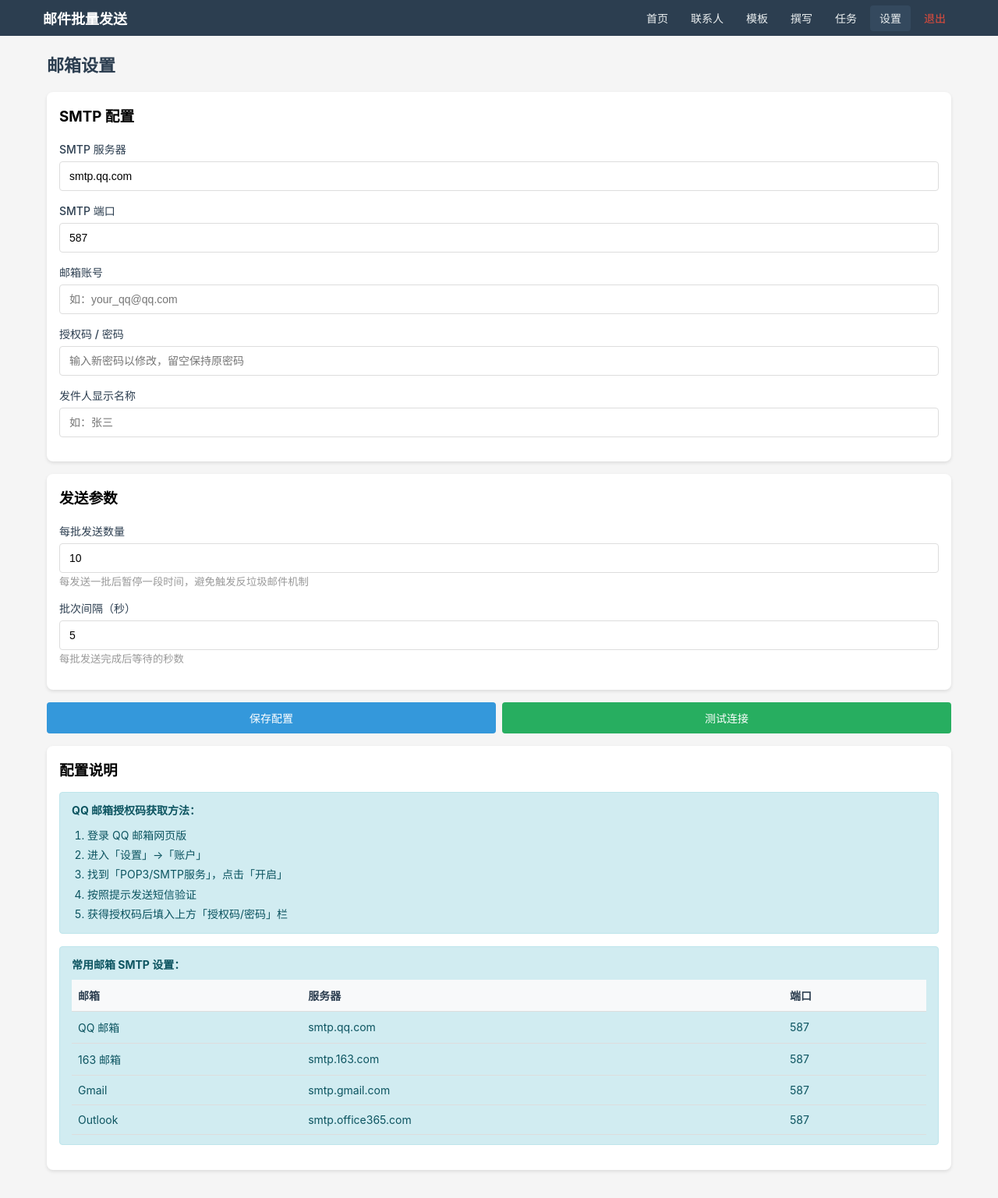
After one commit to YinGakki/email-bulk-sender, a Flask app: page /settings in a window 1280 px wide. The commit adds this page. Shown: the whole page at 78% size. Run offline with Flask 3, Linux system fonts and the light colour scheme.

Commit message:
feat: add email config in page, attachment upload, send separately/group options

```diff
--- a/app.py
+++ b/app.py
@@ -3,10 +3,11 @@ import functools
 import pandas as pd
 import io
 import os
+import uuid
 from datetime import datetime
 
 from config import Config
-from models import db, Contact, EmailTemplate, SendTask, SendLog
+from models import db, Contact, EmailTemplate, SendTask, SendLog, EmailConfig, Attachment
 from email_sender import start_send_task, cancel_send_task
 
 app = Flask(__name__)
@@ -15,9 +16,32 @@ app.config.from_object(Config)
 # 初始化数据库
 db.init_app(app)
 
-# 创建数据库表
-with app.app_context():
-    db.create_all()
+# 创建上传目录
+os.makedirs(os.path.join(Config.UPLOAD_FOLDER, 'attachments'), exist_ok=True)
+
+
+# ========== 数据库初始化（从 .env 导入默认配置）==========
+
+def init_email_config():
+    """首次运行时从 .env 导入默认邮箱配置"""
+    with app.app_context():
+        db.create_all()
+        config = EmailConfig.query.first()
+        if not config:
+            config = EmailConfig(
+                smtp_server=Config.SMTP_SERVER,
+                smtp_port=Config.SMTP_PORT,
+                smtp_username=Config.SMTP_USERNAME,
+                smtp_password=Config.SMTP_PASSWORD,
+                sender_name=Config.SENDER_NAME,
+                batch_size=Config.BATCH_SIZE,
+                send_interval=Config.SEND_INTERVAL
+            )
+            db.session.add(config)
+            db.session.commit()
+
+
+init_email_config()
 
 
 # ========== 登录认证 ==========
@@ -26,13 +50,10 @@ def require_login(func):
     """登录认证装饰器"""
     @functools.wraps(func)
     def wrapper(*args, **kwargs):
-        # 未设置密码则跳过认证
         if not Config.ACCESS_PASSWORD:
             return func(*args, **kwargs)
-        # 已登录则放行
         if session.get('logged_in'):
             return func(*args, **kwargs)
-        # 未登录跳转到登录页
         return redirect(url_for('login_page'))
     return wrapper
 
@@ -40,7 +61,6 @@ def require_login(func):
 @app.route('/login', methods=['GET', 'POST'])
 def login_page():
     """登录页面"""
-    # 未设置密码则直接放行
     if not Config.ACCESS_PASSWORD:
         session['logged_in'] = True
         return redirect(url_for('index'))
@@ -99,16 +119,21 @@ def compose_page():
     return render_template('compose.html')
 
 
-# ========== API 认证（统一处理） ==========
+@app.route('/settings')
+@require_login
+def settings_page():
+    """邮箱设置页面"""
+    return render_template('settings.html')
+
+
+# ========== API 认证 ==========
 
 @app.before_request
 def check_api_auth():
     """API 请求认证检查"""
-    # 跳过不需要认证的路径
     exempt_paths = ['/login', '/logout']
     if request.path in exempt_paths:
         return None
-    # 只检查 API 路由
     if request.path.startswith('/api/'):
         if not Config.ACCESS_PASSWORD:
             return None
@@ -120,7 +145,6 @@ def check_api_auth():
 # ========== 联系人 API ==========
 
 @app.route('/api/contacts', methods=['GET'])
-@require_login
 def get_contacts():
     """获取联系人列表"""
     contacts = Contact.query.order_by(Contact.created_at.desc()).all()
@@ -198,7 +222,6 @@ def import_contacts():
         return jsonify({'success': False, 'error': '文件名无效'}), 400
 
     try:
-        # 读取CSV或Excel
         if file.filename.endswith('.csv'):
             df = pd.read_csv(io.StringIO(file.stream.read().decode('utf-8')))
         elif file.filename.endswith('.xlsx') or file.filename.endswith('.xls'):
@@ -206,7 +229,6 @@ def import_contacts():
         else:
             return jsonify({'success': False, 'error': '只支持CSV和Excel文件'}), 400
 
-        # 标准化列名
         column_mapping = {
             '姓名': 'name', 'name': 'name', 'Name': 'name',
             '邮箱': 'email', 'email': 'email', 'Email': 'email',
@@ -218,11 +240,9 @@ def import_contacts():
 
         df.columns = [column_mapping.get(col.lower(), col.lower()) for col in df.columns]
 
-        # 检查必需列
         if 'name' not in df.columns or 'email' not in df.columns:
             return jsonify({'success': False, 'error': '文件必须包含"姓名"和"邮箱"列'}), 400
 
-        # 导入数据
         imported = 0
         skipped = 0
         for _, row in df.iterrows():
@@ -233,7 +253,6 @@ def import_contacts():
                 skipped += 1
                 continue
 
-            # 检查是否已存在
             existing = Contact.query.filter_by(email=email).first()
             if existing:
                 skipped += 1
@@ -362,21 +381,30 @@ def get_task(id):
         return jsonify({'success': False, 'error': '任务不存在'}), 404
 
     logs = SendLog.query.filter_by(task_id=id).order_by(SendLog.sent_at.desc()).all()
+    attachments = Attachment.query.filter_by(task_id=id).all()
     return jsonify({
         'task': task.to_dict(),
-        'logs': [l.to_dict() for l in logs]
+        'logs': [l.to_dict() for l in logs],
+        'attachments': [a.to_dict() for a in attachments]
     })
 
 
 @app.route('/api/tasks', methods=['POST'])
 def create_task():
-    """创建发送任务"""
-    data = request.get_json()
+    """创建发送任务（支持附件上传）"""
+    # 解析表单数据
+    contact_ids_str = request.form.get('contact_ids', '')
+    subject = request.form.get('subject', '')
+    content = request.form.get('content', '')
+    send_separately = request.form.get('send_separately', 'true').lower() == 'true'
 
-    # 获取选中的联系人
-    contact_ids = data.get('contact_ids', [])
-    if not contact_ids:
+    if not contact_ids_str:
         return jsonify({'success': False, 'error': '请选择收件人'}), 400
+
+    try:
+        contact_ids = [int(x.strip()) for x in contact_ids_str.split(',') if x.strip()]
+    except ValueError:
+        return jsonify({'success': False, 'error': '收件人ID格式错误'}), 400
 
     contacts = Contact.query.filter(Contact.id.in_(contact_ids)).all()
     if not contacts:
@@ -386,17 +414,40 @@ def create_task():
 
     # 创建任务
     task = SendTask(
-        name=data.get('name', f'发送任务-{datetime.now().strftime("%Y%m%d%H%M%S")}'),
-        subject=data.get('subject'),
-        content=data.get('content'),
+        name=request.form.get('name', f'发送任务-{datetime.now().strftime("%Y%m%d%H%M%S")}'),
+        subject=subject,
+        content=content,
         status='pending',
-        total_count=len(contacts)
+        total_count=len(contacts),
+        send_separately=send_separately
     )
     db.session.add(task)
     db.session.commit()
 
+    # 处理附件上传
+    attachments = []
+    uploaded_files = request.files.getlist('attachments')
+    for file in uploaded_files:
+        if file and file.filename:
+            ext = os.path.splitext(file.filename)[1]
+            unique_name = f"{uuid.uuid4().hex}{ext}"
+            filepath = os.path.join(Config.UPLOAD_FOLDER, 'attachments', unique_name)
+            file.save(filepath)
+
+            att = Attachment(
+                task_id=task.id,
+                filename=file.filename,
+                filepath=filepath,
+                file_size=os.path.getsize(filepath)
+            )
+            db.session.add(att)
+            attachments.append({'filepath': filepath, 'filename': file.filename})
+
+    db.session.commit()
+
     # 启动发送
-    start_send_task(task.id, contacts_data, task.subject, task.content, app)
+    start_send_task(task.id, contacts_data, task.subject, task.content, app,
+                    send_separately=send_separately, attachments=attachments)
 
     return jsonify({'success': True, 'task_id': task.id})
 
@@ -415,19 +466,70 @@ def cancel_task(id):
     return jsonify({'success': True})
 
 
-# ========== 配置 API ==========
+# ========== 邮箱配置 API ==========
+
+@app.route('/api/email-config', methods=['GET'])
+def get_email_config():
+    """获取邮箱配置"""
+    config = EmailConfig.get_config()
+    return jsonify(config.to_dict(hide_password=True))
+
+
+@app.route('/api/email-config', methods=['POST'])
+def update_email_config():
+    """更新邮箱配置"""
+    data = request.get_json()
+    config = EmailConfig.get_config()
+
+    config.smtp_server = data.get('smtp_server', config.smtp_server)
+    config.smtp_port = int(data.get('smtp_port', config.smtp_port))
+    config.smtp_username = data.get('smtp_username', config.smtp_username)
+    if data.get('smtp_password'):
+        config.smtp_password = data.get('smtp_password')
+    config.sender_name = data.get('sender_name', config.sender_name)
+    config.batch_size = int(data.get('batch_size', config.batch_size))
+    config.send_interval = int(data.get('send_interval', config.send_interval))
+
+    try:
+        db.session.commit()
+        return jsonify({'success': True, 'config': config.to_dict(hide_password=True)})
+    except Exception as e:
+        db.session.rollback()
+        return jsonify({'success': False, 'error': str(e)}), 400
+
+
+@app.route('/api/email-config/test', methods=['POST'])
+def test_email_config():
+    """测试邮箱配置"""
+    import smtplib
+    config = EmailConfig.get_config()
+
+    if not config.smtp_username or not config.smtp_password:
+        return jsonify({'success': False, 'error': '邮箱账号或密码未配置'}), 400
+
+    try:
+        with smtplib.SMTP(config.smtp_server, config.smtp_port) as server:
+            server.starttls()
+            server.login(config.smtp_username, config.smtp_password)
+        return jsonify({'success': True, 'message': '连接成功'})
+    except Exception as e:
+        return jsonify({'success': False, 'error': str(e)}), 400
+
+
+# ========== 配置 API（兼容旧版）==========
 
 @app.route('/api/config', methods=['GET'])
 def get_config():
     """获取当前SMTP配置"""
+    config = EmailConfig.get_config()
     return jsonify({
-        'smtp_server': Config.SMTP_SERVER,
-        'smtp_port': Config.SMTP_PORT,
-        'smtp_username': Config.SMTP_USERNAME,
-        'sender_name': Config.SENDER_NAME,
-        'batch_size': Config.BATCH_SIZE,
-        'send_interval': Config.SEND_INTERVAL,
-        'configured': bool(Config.SMTP_USERNAME and Config.SMTP_PASSWORD)
+        'smtp_server': config.smtp_server,
+        'smtp_port': config.smtp_port,
+        'smtp_username': config.smtp_username,
+        'sender_name': config.sender_name,
+        'batch_size': config.batch_size,
+        'send_interval': config.send_interval,
+        'configured': bool(config.smtp_username and config.smtp_password)
     })
 
 
--- a/templates/base.html
+++ b/templates/base.html
@@ -129,6 +129,7 @@
                 <li><a href="/templates" id="nav-templates">模板</a></li>
                 <li><a href="/compose" id="nav-compose">撰写</a></li>
                 <li><a href="/tasks" id="nav-tasks">任务</a></li>
+                <li><a href="/settings" id="nav-settings">设置</a></li>
                 <li><a href="/logout" style="color: #e74c3c;">退出</a></li>
             </ul>
         </div>
--- /dev/null
+++ b/templates/settings.html
@@ -0,0 +1,129 @@
+{% extends 'base.html' %}
+
+{% block content %}
+<div class="page-header">
+    <h1>邮箱设置</h1>
+</div>
+
+<div class="card">
+    <h3 style="margin-bottom: 20px;">SMTP 配置</h3>
+    <div class="form-group">
+        <label>SMTP 服务器</label>
+        <input type="text" id="smtp-server" placeholder="如：smtp.qq.com">
+    </div>
+    <div class="form-group">
+        <label>SMTP 端口</label>
+        <input type="number" id="smtp-port" placeholder="如：587">
+    </div>
+    <div class="form-group">
+        <label>邮箱账号</label>
+        <input type="email" id="smtp-username" placeholder="如：your_qq@qq.com">
+    </div>
+    <div class="form-group">
+        <label>授权码 / 密码</label>
+        <input type="password" id="smtp-password" placeholder="输入新密码以修改，留空保持原密码">
+    </div>
+    <div class="form-group">
+        <label>发件人显示名称</label>
+        <input type="text" id="sender-name" placeholder="如：张三">
+    </div>
+</div>
+
+<div class="card">
+    <h3 style="margin-bottom: 20px;">发送参数</h3>
+    <div class="form-group">
+        <label>每批发送数量</label>
+        <input type="number" id="batch-size" placeholder="如：10">
+        <small style="color: #999;">每发送一批后暂停一段时间，避免触发反垃圾邮件机制</small>
+    </div>
+    <div class="form-group">
+        <label>批次间隔（秒）</label>
+        <input type="number" id="send-interval" placeholder="如：5">
+        <small style="color: #999;">每批发送完成后等待的秒数</small>
+    </div>
+</div>
+
+<div class="toolbar">
+    <button class="btn btn-primary" onclick="saveConfig()">保存配置</button>
+    <button class="btn btn-success" onclick="testConfig()">测试连接</button>
+</div>
+
+<div id="config-status" style="display: none;"></div>
+
+<div class="card">
+    <h3 style="margin-bottom: 16px;">配置说明</h3>
+    <div class="alert alert-info">
+        <strong>QQ 邮箱授权码获取方法：</strong>
+        <ol style="margin-top: 10px; padding-left: 20px; line-height: 1.8;">
+            <li>登录 QQ 邮箱网页版</li>
+            <li>进入「设置」→「账户」</li>
+            <li>找到「POP3/SMTP服务」，点击「开启」</li>
+            <li>按照提示发送短信验证</li>
+            <li>获得授权码后填入上方「授权码/密码」栏</li>
+        </ol>
+    </div>
+    <div class="alert alert-info" style="margin-top: 10px;">
+        <strong>常用邮箱 SMTP 设置：</strong>
+        <table style="margin-top: 10px;">
+            <tr><th>邮箱</th><th>服务器</th><th>端口</th></tr>
+            <tr><td>QQ 邮箱</td><td>smtp.qq.com</td><td>587</td></tr>
+            <tr><td>163 邮箱</td><td>smtp.163.com</td><td>587</td></tr>
+            <tr><td>Gmail</td><td>smtp.gmail.com</td><td>587</td></tr>
+            <tr><td>Outlook</td><td>smtp.office365.com</td><td>587</td></tr>
+        </table>
+    </div>
+</div>
+{% endblock %}
+
+{% block scripts %}
+<script>
+async function loadConfig() {
+    const config = await api('/api/email-config');
+    document.getElementById('smtp-server').value = config.smtp_server || '';
+    document.getElementById('smtp-port').value = config.smtp_port || '';
+    document.getElementById('smtp-username').value = config.smtp_username || '';
+    document.getElementById('sender-name').value = config.sender_name || '';
+    document.getElementById('batch-size').value = config.batch_size || '';
+    document.getElementById('send-interval').value = config.send_interval || '';
+}
+
+async function saveConfig() {
+    const data = {
+        smtp_server: document.getElementById('smtp-server').value.trim(),
+        smtp_port: parseInt(document.getElementById('smtp-port').value) || 587,
+        smtp_username: document.getElementById('smtp-username').value.trim(),
+        smtp_password: document.getElementById('smtp-password').value,
+        sender_name: document.getElementById('sender-name').value.trim(),
+        batch_size: parseInt(document.getElementById('batch-size').value) || 10,
+        send_interval: parseInt(document.getElementById('send-interval').value) || 5
+    };
+
+    const result = await api('/api/email-config', 'POST', data);
+    if (result.success) {
+        showAlert('配置保存成功', 'success');
+        document.getElementById('smtp-password').value = '';
+    } else {
+        showAlert('保存失败: ' + result.error, 'danger');
+    }
+}
+
+async function testConfig() {
+    const status = document.getElementById('config-status');
+    status.style.display = 'block';
+    status.className = 'alert alert-info';
+    status.textContent = '正在测试连接...';
+
+    const result = await api('/api/email-config/test', 'POST', {});
+
+    if (result.success) {
+        status.className = 'alert alert-success';
+        status.textContent = '连接成功！邮箱配置正确。';
+    } else {
+        status.className = 'alert alert-danger';
+        status.textContent = '连接失败: ' + result.error;
+    }
+}
+
+loadConfig();
+</script>
+{% endblock %}
--- a/templates/tasks.html
+++ b/templates/tasks.html
@@ -151,11 +151,17 @@ async function showDetail(id) {
     const result = await api(`/api/tasks/${id}`);
 
     document.getElementById('detail-title').textContent = result.task.name;
+    const sendMode = result.task.send_separately ? '分别发送' : '群发';
+    const attachmentsHtml = result.attachments && result.attachments.length > 0
+        ? `<p><strong>附件：</strong>${result.attachments.map(a => `📎 ${a.filename}`).join('、')}</p>`
+        : '';
     document.getElementById('task-summary').innerHTML = `
         <p><strong>主题：</strong>${result.task.subject}</p>
+        <p><strong>发送方式：</strong>${sendMode}</p>
         <p><strong>状态：</strong><span class="status-badge status-${result.task.status}">${getStatusText(result.task.status)}</span></p>
         <p><strong>发送数：</strong>${result.task.sent_count}/${result.task.total_count}</p>
         <p><strong>成功/失败：</strong><span style="color: #27ae60;">${result.task.success_count}</span> / <span style="color: #e74c3c;">${result.task.fail_count}</span></p>
+        ${attachmentsHtml}
         <p><strong>开始时间：</strong>${formatDateTime(result.task.started_at)}</p>
         <p><strong>完成时间：</strong>${formatDateTime(result.task.completed_at)}</p>
     `;
```
Also changed, not shown: config.py (+7 -5 lines), email_sender.py (+115 -38 lines), models.py (+61 -0 lines), templates/compose.html (+66 -5 lines), templates/index.html (+1 -10 lines), README.md, 3 other files.
